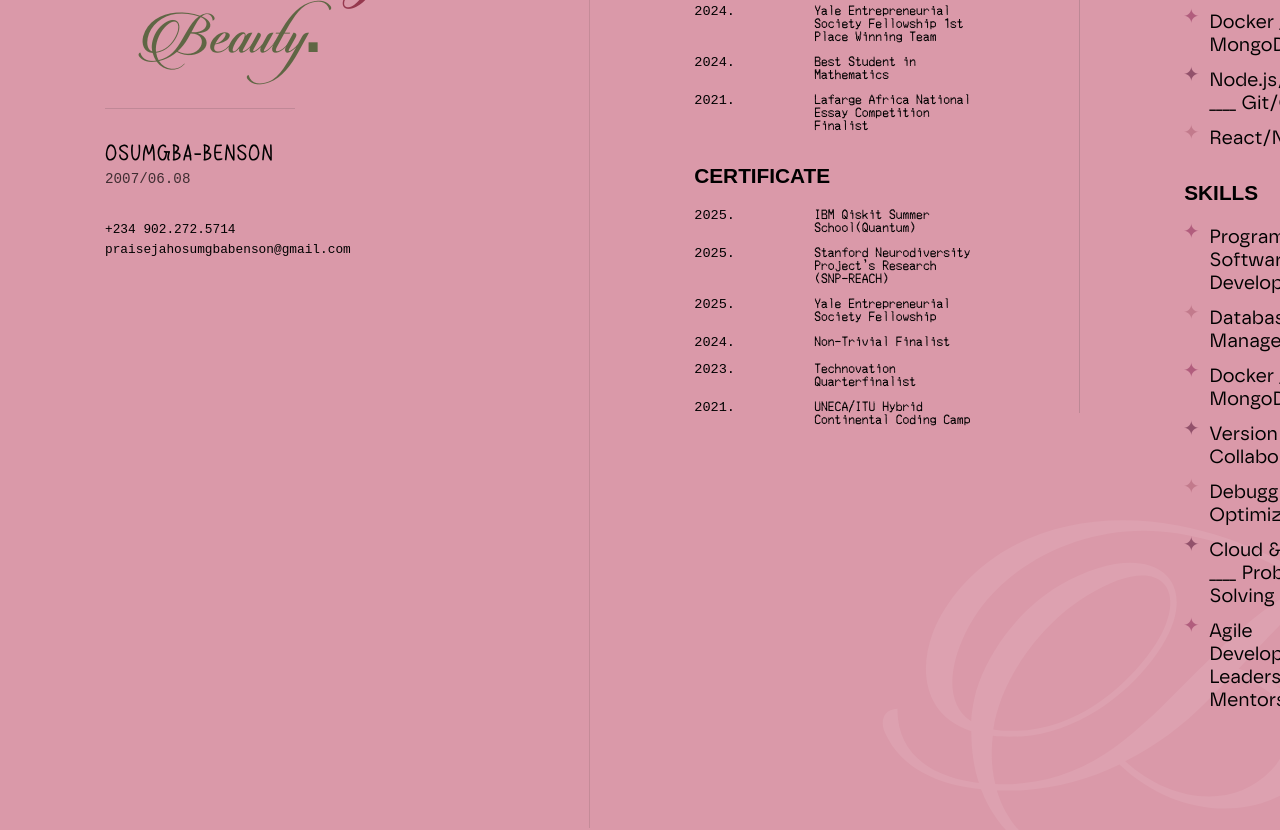
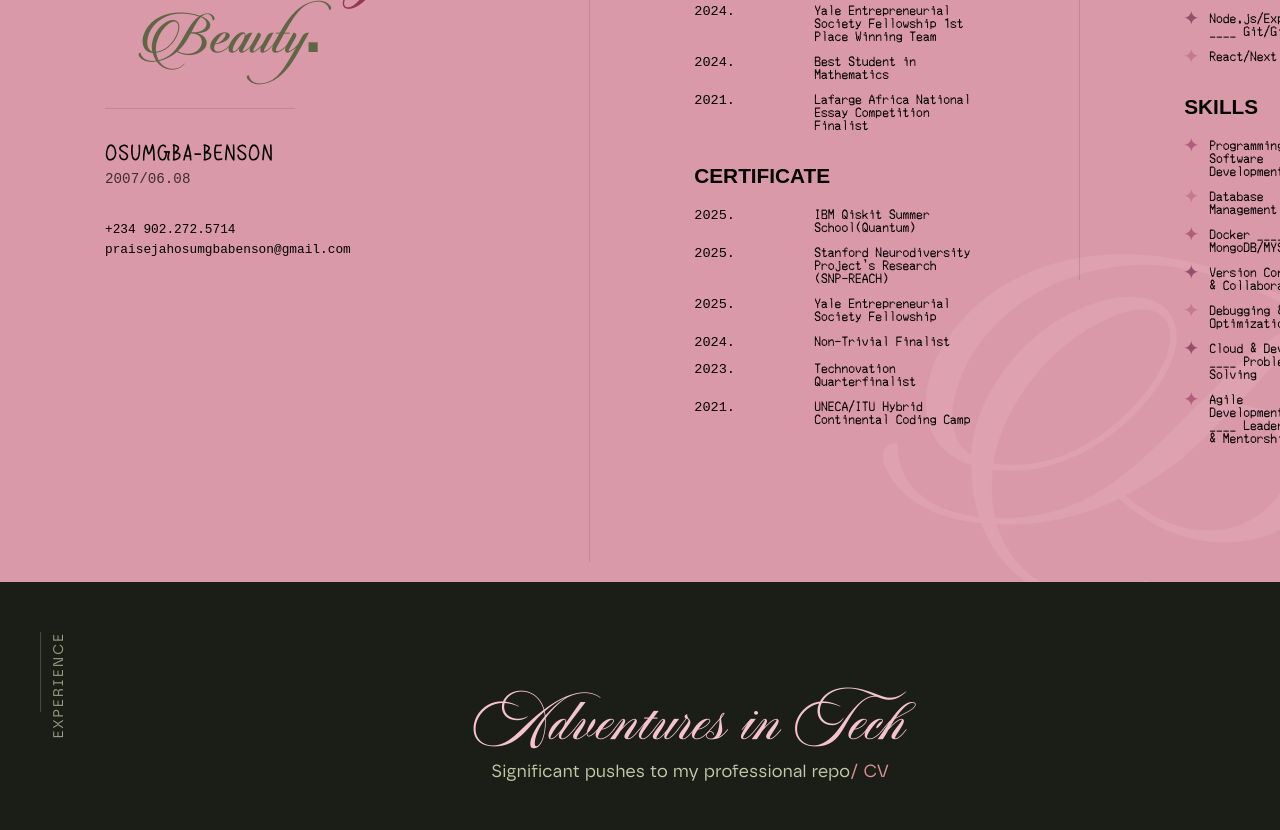
Before and after one commit to PraisejahOsumgbaBenson/praisejah-portfolio, a React (Create React App) app: page /about in a window 1280 px wide. Shown: the part 1680-2510 px from the top of the page. Built offline with nearby package versions, Linux system fonts and the light colour scheme; a web font is replaced by a local one.

Commit message:
style(about): improve text styling and colors

```diff
--- a/src/components/About.css
+++ b/src/components/About.css
@@ -357,7 +357,7 @@
 }
 
 .tools {
-  font-family: "safiro-regular", sans-serif;
+  font-family: "details", sans-serif;
   font-size: 1.2rem;
 }
 
@@ -493,8 +493,8 @@
 /* Main section title */
 .section-main-title {
   font-family: "praisejah-name", serif;
-  font-size: 3.5rem;
-  color: #eec4ce; /* Pinkish cream */
+  font-size: 2.5rem;
+  color: #f5c3cf; /* Pinkish cream */
   margin: 0 auto 15px auto;
   line-height: 1.1;
   font-weight: normal;
@@ -690,7 +690,7 @@
   }
 
   .section-main-title {
-    font-size: 2.8rem;
+    font-size: 2rem;
     margin-left: 80px;
   }
 }
```
